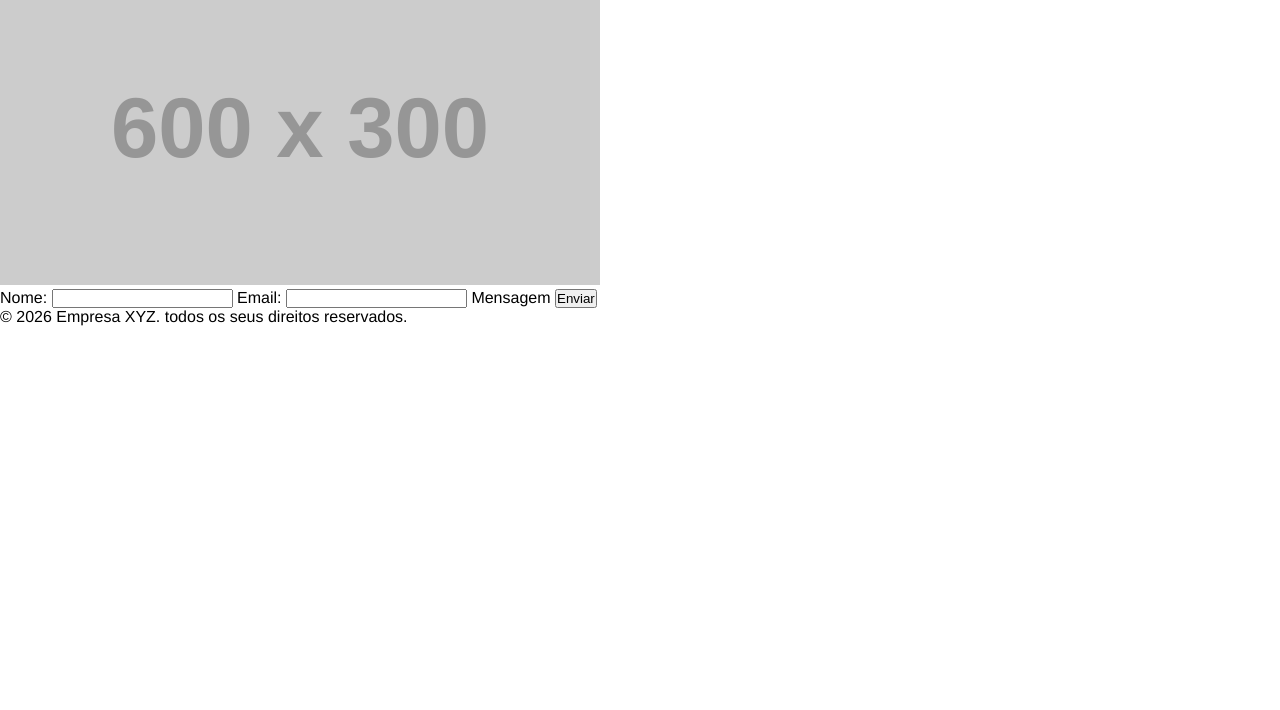
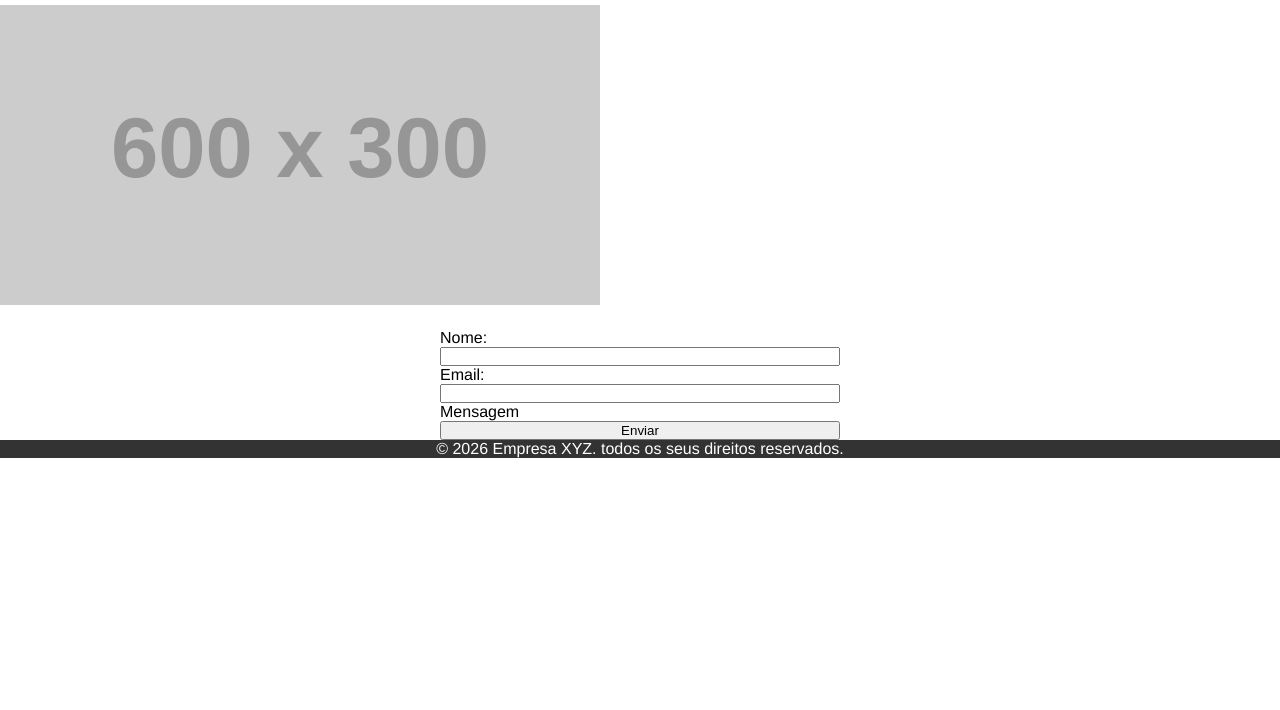
Before and after one commit to uriel-dev-study/python-web, a plain HTML site: page contato.html in a window 1280 px wide. Shown: the part 90-800 px from the top of the page. Drawn offline with Linux system fonts and the light colour scheme; files that its build step writes are made by us from their sources; placeholder pictures from the web are drawn by us.

Commit message:
feat: Adicionando estilização ao form (organizando layout) colocando cor no footer e organizando texto e ajustando largunra/altura da img

```diff
--- a/02 - Site_com_varias_paginas/style.css
+++ b/02 - Site_com_varias_paginas/style.css
@@ -32,3 +32,26 @@ nav ul li a:hover {
     padding: 5px;
     border-radius: 10px;
 }
+
+img {
+    max-width: 100%;
+    height: auto;
+    margin: 20px 0;
+}
+
+footer {
+    background-color: #333333;
+    color: #fff;
+    text-align: center;
+    padding: fixed;
+    width: 100%;
+    bottom: 0;
+}
+
+form {
+    display: flex;
+    flex-direction: column;
+    max-width: 400px;
+    margin: 0 auto;
+
+}
```
